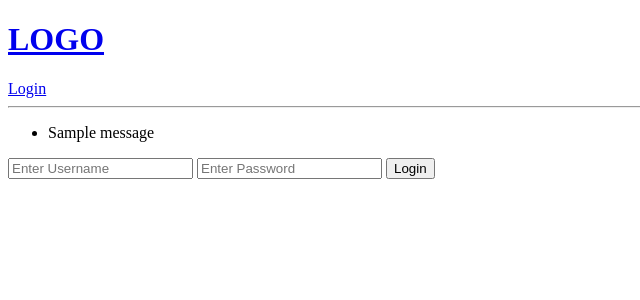
After one commit to srilakshmiranganath/mybookclub, a Django app: page /login/ in a window 1280 px wide. The commit adds this page. Shown: the top 300 px of the page, without its empty margins (0-640 px from the left). Run offline with Django 5.2, Linux system fonts and the light colour scheme; tables that the repository leaves empty hold one stand-in row (values such as "Sample post"); one stand-in notice (Sample message) is shown.

Commit message:
user login page added

```diff
--- /dev/null
+++ b/base/templates/base/login_register.html
@@ -0,0 +1,12 @@
+{% extends 'main.html' %}
+{% block content %}
+    <div>
+        <form action="" method="POST">
+            {% csrf_token %}
+
+            <input type="text" name="username" placeholder="Enter Username" />
+            <input type="password" name="password" placeholder="Enter Password" />
+            <input type="submit" value="Login" />
+        </form>
+    </div>
+{% endblock content %}
--- a/base/urls.py
+++ b/base/urls.py
@@ -2,6 +2,9 @@ from django.urls import path
 from . import views
 
 urlpatterns = [
+    path('login/', views.loginPage, name = 'login'),
+    path('logout/', views.logoutPage, name = 'logout'),
+
     path('', views.home, name="home"),
     path('room/<str:pk>', views.room, name="room"),
 
--- a/base/views.py
+++ b/base/views.py
@@ -1,6 +1,38 @@
 from django.shortcuts import render, redirect
+from django.http import HttpResponse
+from django.contrib import messages
+from django.contrib.auth.decorators import login_required
+from django.contrib.auth.models import User
+from django.contrib.auth import authenticate, login, logout
 from .models import Room
 from .forms import RoomForm
+
+def loginPage(request):
+
+    if request.method == 'POST':
+        username = request.POST.get('username')
+        password = request.POST.get('password')
+
+        try:
+            user = User.objects.get(username=username)
+        except:
+            messages.error(request, 'User does not exist.')
+
+        user = authenticate(request, username=username, password=password)
+
+        if user is not None:
+            login(request, user)
+            return redirect('home')
+        else:
+            messages.error(request, 'Incorrect Username or Password.')
+
+    context = {}
+    return render(request, 'base/login_register.html', context)
+
+
+def logoutPage(request):
+    logout(request)
+    return redirect('home')
 
 def home(request):
     rooms = Room.objects.all()
@@ -12,6 +44,7 @@ def room(request, pk):
     context = {'room' : room}
     return render(request, 'base/room.html', context)
 
+@login_required(login_url='/login')
 def createRoom(request):
     form = RoomForm()
     if request.method == 'POST':
@@ -22,20 +55,30 @@ def createRoom(request):
     context = {'form' : form}
     return render(request, 'base/room_form.html', context)
 
+@login_required(login_url='/login')
 def updateRoom(request, pk):
     room = Room.objects.get(id=pk)
-    form = RoomForm()
+    form = RoomForm(instance=room)
+
+    if request.user != room.host:
+        return HttpResponse('You are not allowed here!')
+
     if request.method == 'POST':
         form = RoomForm(request.POST, instance=room)
         if form.is_valid():
             form.save()
             return redirect('home')
 
-    context = {'room' : room, 'form' : form}
+    context = {'form' : form}
     return render(request, 'base/room_form.html', context)
 
+@login_required(login_url='/login')
 def deleteRoom(request, pk):
     room = Room.objects.get(id=pk)
+
+    if request.user != room.host:
+        return HttpResponse('You are not allowed here!')
+
     if request.method == 'POST':
         room.delete()
         return redirect('home')
--- a/templates/main.html
+++ b/templates/main.html
@@ -8,6 +8,14 @@
 <body>
     {% include 'navbar.html' %}
 
+    {% if messages %}
+    <ul class="messages">
+        {% for message in messages %}
+        <li{% if message.tags %} class="{{ message.tags }}"{% endif %}>{{ message }}</li>
+        {% endfor %}
+    </ul>
+    {% endif %}
+
     {% block content %}
 
     {% endblock content %}
--- a/templates/navbar.html
+++ b/templates/navbar.html
@@ -1,5 +1,12 @@
 <a href="/">
     <h1>LOGO</h1>
 </a>
+    <form action="{% url 'home' %}" method="GET">
 
+    </form>
+    {% if user.is_authenticated %}
+    <a href="{% url 'logout' %}">Logout</a>
+    {% else %}
+    <a href="{% url 'login' %}">Login</a>
+    {% endif %}
 <hr>
```
